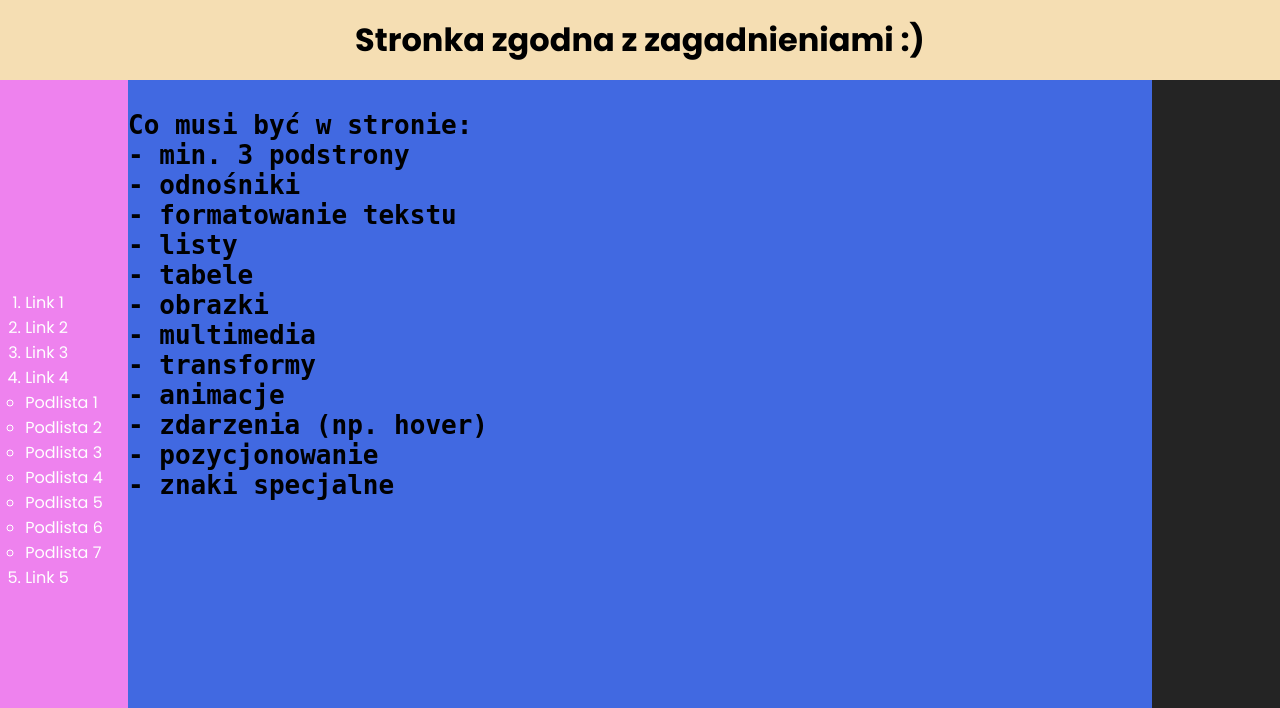
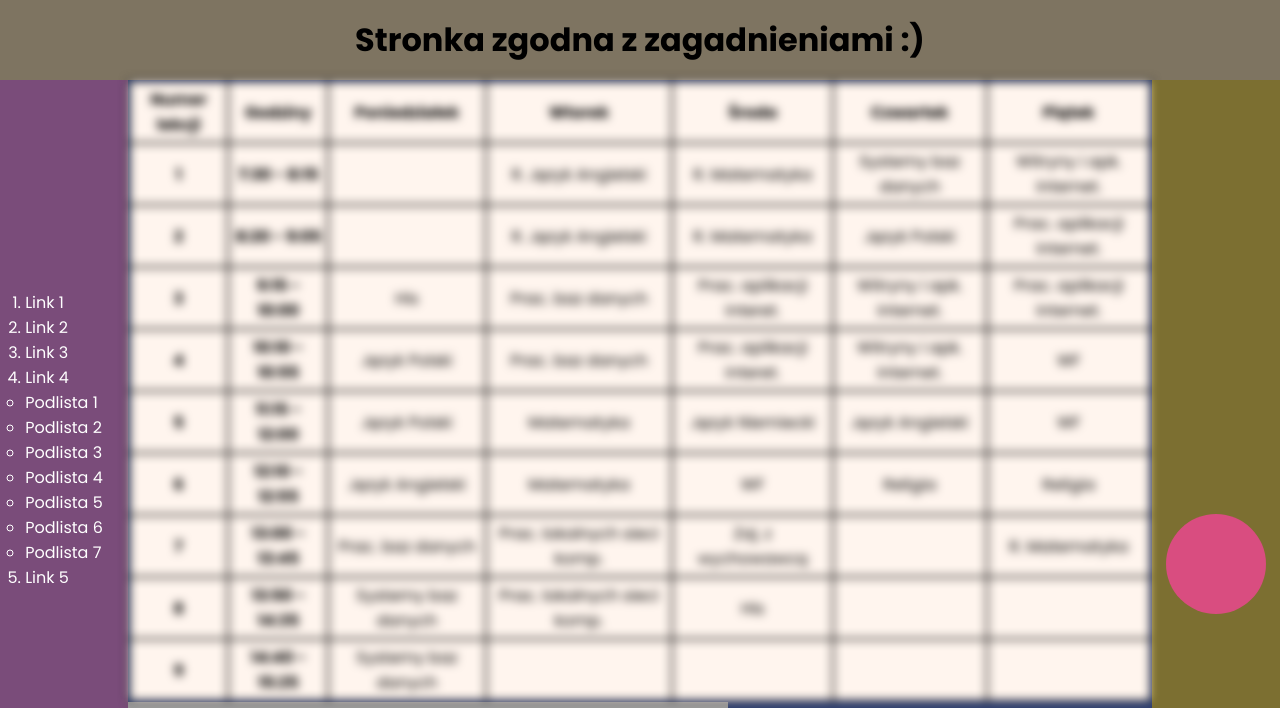
Before and after one commit to xDeJwiD/xDeJwiD.github.io, a PHP site: page /STRONKA/str.html in a window 1280 px wide. Shown: the top 708 px of the page. Run offline with PHP 8.4, Linux system fonts and the light colour scheme; grey boxes are pictures that could not be loaded.

Commit message:
duzo rzeczy

```diff
--- a/STRONKA/str.css
+++ b/STRONKA/str.css
@@ -14,7 +14,7 @@ body {
 .header {
     height: 10%;
     width: 100%;
-    background-color: wheat;
+    background-color: rgba(245, 222, 179, 0.427);
     display: flex;
     justify-content: center;
     align-items: center;
@@ -24,7 +24,7 @@ body {
 .left {
     width: 10%;
     height: 90%;
-    background-color: violet;
+    background-color: rgba(238, 130, 238, 0.425);
     position: absolute;
     float: left;
     top: 10%;
@@ -45,9 +45,66 @@ ul li:hover, ol li:hover a {
 }
 .mid {
     left: 10%;
-    background-color: royalblue;
+    background-color: rgba(65, 105, 225, 0.425);
     height: 90%;
     width: 80%;
     position: absolute;
     top: 10%;
 }
+.mid img {
+    width: 600px;
+}
+table, th, tr, td {
+    border: 2px black solid;
+    border-collapse: collapse;
+}
+td {
+    text-align: center;
+}
+table {
+    background-color: seashell;
+    filter: blur(5px);
+    transition: ease-in-out .3s;
+}
+th, td {
+    padding: 5px;
+}
+th:hover, td:hover {
+    background-color: rgb(186, 186, 186);
+}
+table:hover {
+    filter: blur(0px);
+}
+
+.right {
+    width: 10%;
+    height: 90%;
+    background-color: rgba(224, 197, 64, 0.466);
+    position: absolute;
+    top: 10%;
+    left: 90%;
+    color: white;
+}
+.animacja {
+    width: 100px;
+    height: 100px;
+    background-color: rgb(255, 38, 0);
+    border-radius: 40rem;
+    position: absolute;
+    transform: translate(-50%, -50%);
+    left: 50%;
+    top: calc(0% + 50px);
+    animation: kulko 2s infinite alternate linear;
+}
+
+@keyframes kulko {
+    from {
+        top: calc(0% + 50px);
+        background-color: chartreuse;
+    }
+    to {
+        top: calc(100% - 50px);
+        background-color: rgb(255, 0, 183);
+    }
+
+}
--- a/STRONKA/str.html
+++ b/STRONKA/str.html
@@ -32,6 +32,45 @@
     </div>
 
     <div class="mid">
+        <table>
+            <tr>
+                <th>Numer lekcji</th>   <th>Godziny</th>   <th>Poniedziałek</th>   <th>Wtorek</th>   <th>Środa</th>   <th>Czwartek</th>   <th>Piątek</th>
+            </tr>
+            <tr>
+                <th>1</th>   <th>7:30 - 8:15</th>   <td></td>   <td>R. Język Angielski</td>   <td>R. Matematyka</td>   <td>Systemy baz danych</td>   <td>Witryny i apk. internet.</td>
+            </tr>
+            <tr>
+                <th>2</th>   <th>8:20 - 9:05</th>   <td></td>   <td>R. Język Angielski</td>   <td>R. Matematyka</td>   <td>Język Polski</td>   <td>Prac. aplikacji internet.</td>
+            </tr>
+            <tr>
+                <th>3</th>   <th>9:15 - 10:00</th>   <td>His</td>   <td>Prac. baz danych</td>   <td>Prac. aplikacji interet.</td>   <td>Witryny i apk. internet.</td>   <td>Prac. aplikacji internet.</td>
+            </tr>
+            <tr>
+                <th>4</th>   <th>10:10 - 10:55</th>   <td>Język Polski</td>   <td>Prac. baz danych</td>   <td>Prac. aplikacji interet.</td>   <td>Witryny i apk. internet.</td>   <td>WF</td>
+            </tr>
+            <tr>
+                <th>5</th>   <th>11:15 - 12:00</th>   <td>Język Polski</td>   <td>Matematyka</td>   <td>Język Niemiecki</td>   <td>Język Angielski</td>   <td>WF</td>
+            </tr>
+            <tr>
+                <th>6</th>   <th>12:10 - 12:55</th>   <td>Język Angielski</td>   <td>Matematyka</td>   <td>WF</td>   <td>Religia</td>   <td>Religia</td>
+            </tr>
+            <tr>
+                <th>7</th>   <th>13:00 - 13:45</th>   <td>Prac. baz danych</td>   <td>Prac. lokalnych sieci komp.</td>   <td>Zaj. z wychowawcą</td>   <td></td>   <td>R. Matematyka</td>
+            </tr>
+            <tr>
+                <th>8</th>   <th>13:50 - 14:35</th>   <td>Systemy baz danych</td>   <td>Prac. lokalnych sieci komp.</td>   <td>His</td>   <td></td>   <td></td>
+            </tr>
+            <tr>
+                <th>9</th>   <th>14:40 - 15:25</th>   <td>Systemy baz danych</td>   <td></td>   <td></td>   <td></td>   <td></td>
+            </tr>
+
+        </table>
+
+
+        <img src="../Zdjecia/Blender/madejski.png" alt="">
+        <audio src="../Audio/Calvin Harris - Summer (Audio).mp3">Calwin Charis</audio>
+
+
         <h1>
         <pre>
 
@@ -52,6 +91,10 @@ Co musi być w stronie:
     </h1>
     </div>
 
+    <div class="right">
+        <div class="animacja"></div>
+    </div>
+
 
 
 
--- a/index.html
+++ b/index.html
@@ -169,7 +169,7 @@
                             <div class="active-circle black"></div>
                         </div>
                         <h3>Dariusz Ż</h3>
-                        <p>tu cos</p>
+                        <p>Od razu lepiej, 6 :)</p>
                     </button>
                     <button onclick="showPanel(5,'rgba(128, 128, 128, 0.226)')">
                         <div id="proflego" class="avatar">
@@ -563,6 +563,8 @@
                                 </h2>
                             </div>
 
+                            <div class="s">Od razu lepiej, 6 :)</div>
+
 
                     </div>
                     <div id="czatdar-bottom" class="czaty-bottom">
```
Also changed, not shown: 1 other file.
